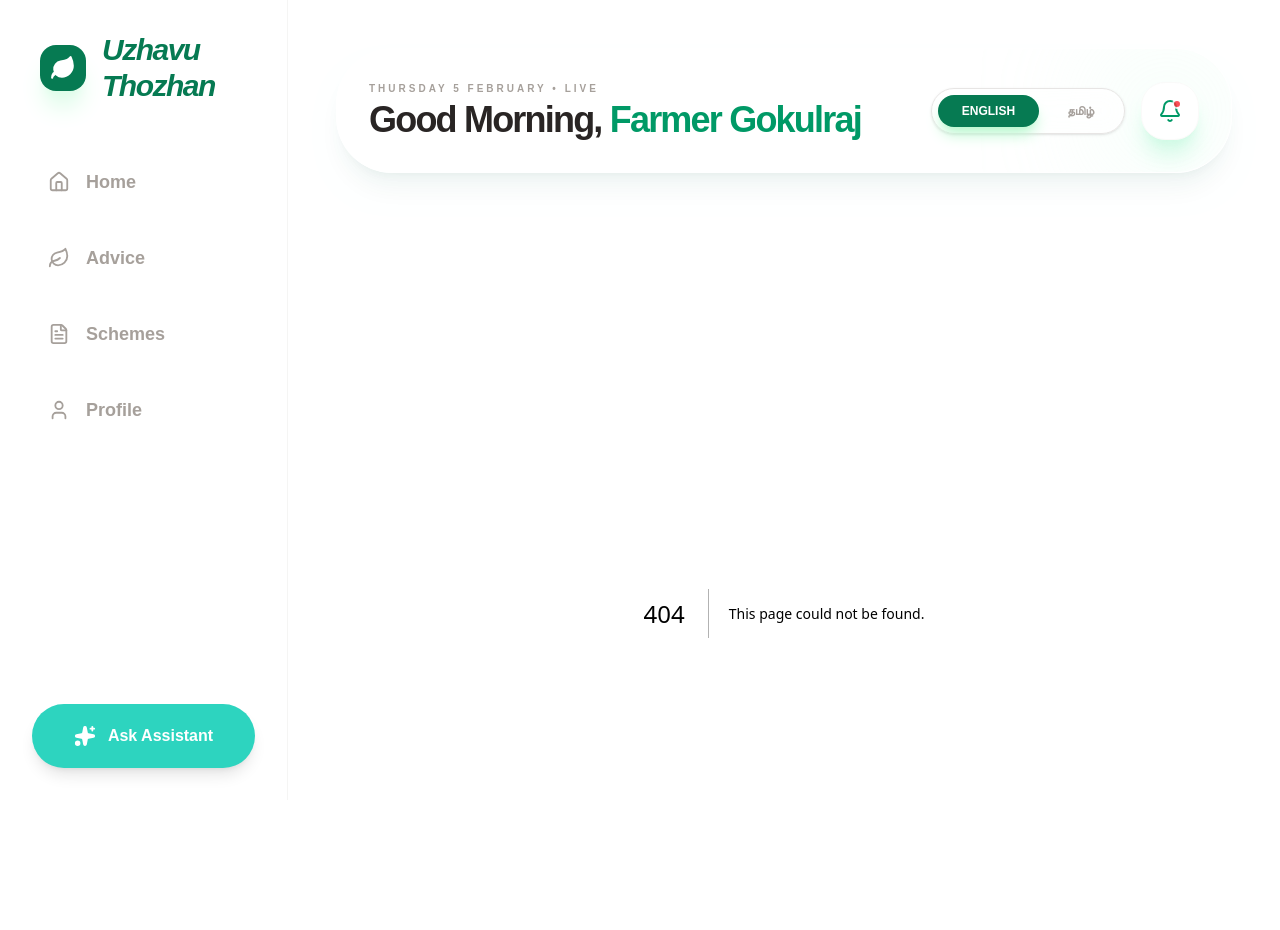
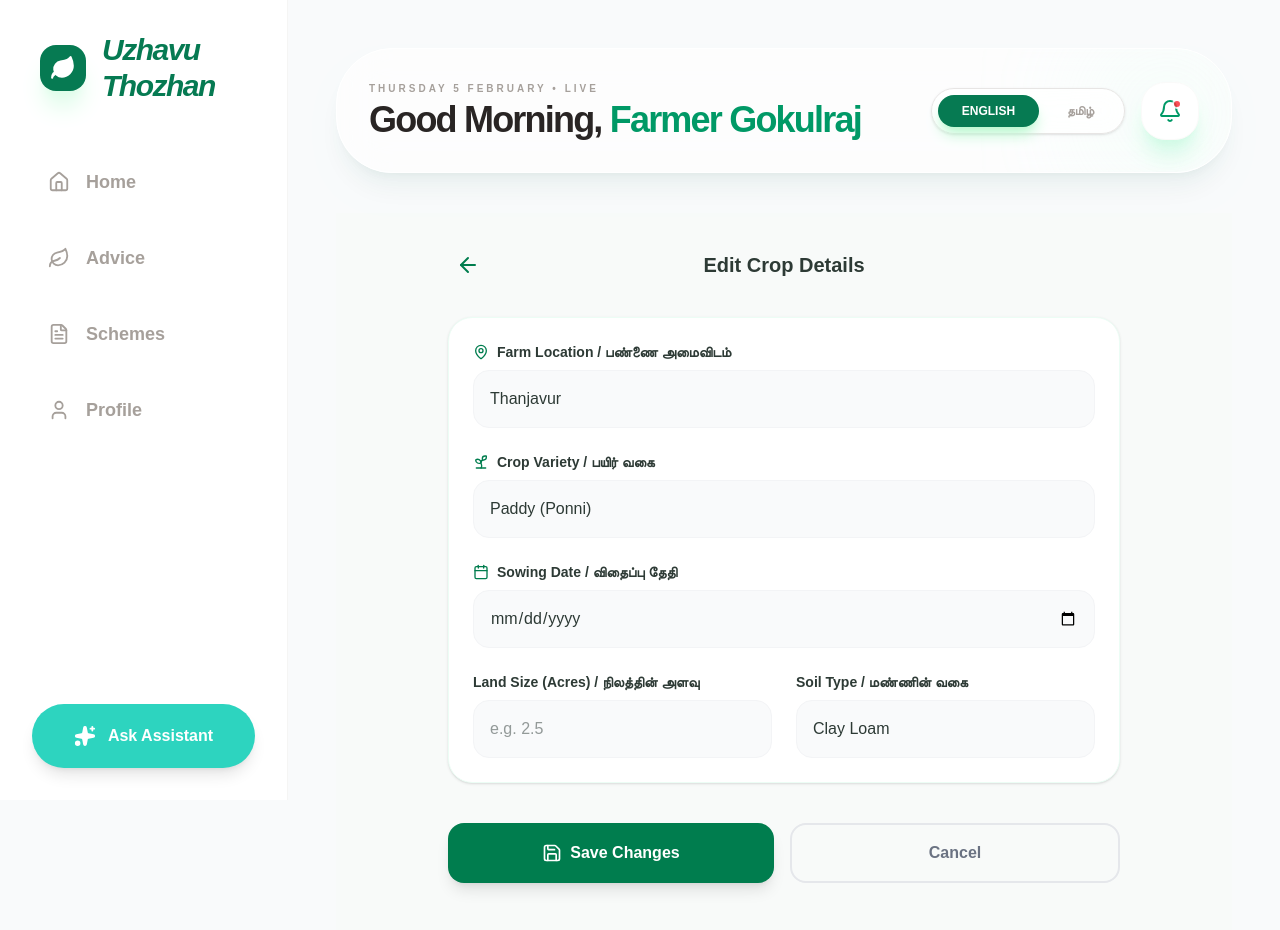
Before and after one commit to Gokulrajcse1/uzhavu-thozhan, a Next.js app: page /editcropinfo in a window 1280 px wide. Before the commit this address had no page. Shown: the top 930 px of the page. Built offline with nearby package versions, Linux system fonts and the light colour scheme.

Commit message:
edit crop info file created and the path updated in the home page (dasboard)

```diff
--- a/app/dashboard/page.tsx
+++ b/app/dashboard/page.tsx
@@ -12,6 +12,7 @@ export default function DashboardPage() {
   const goToSchemes = () => router.push('/schemes');
   const goToSensors = () => router.push('/sensors');
   const gotoWeather =() => router.push('weather');
+  const goToEditCrop = () => router.push('/editcropinfo');
   return (
     <div className="min-h-screen bg-[#F4F7F5] p-4 md:p-8 space-y-8 pb-20">
 
@@ -26,7 +27,9 @@ export default function DashboardPage() {
             <h2 className="text-xl font-bold text-stone-800">paddy • Thanjavur</h2>
           </div>
         </div>
-        <button className="flex items-center gap-2 bg-green-50 text-[#067A52] px-5 py-2 rounded-full font-bold hover:bg-green-100 transition-colors">
+        <button
+         onClick={goToEditCrop}
+        className="flex items-center gap-2 bg-green-50 text-[#067A52] px-5 py-2 rounded-full font-bold hover:bg-green-100 transition-colors">
           <Edit3 size={18} /> Edit
         </button>
       </div>
--- /dev/null
+++ b/app/editcropinfo/page.tsx
@@ -0,0 +1,109 @@
+import React from 'react';
+import { ArrowLeft, Save, MapPin, Sprout, Calendar, } from 'lucide-react';
+import Link from 'next/link';
+
+export default function EditCropPage() {
+  return (
+    <div className="min-h-screen bg-[#F8FAF9] p-4 md:p-8 font-sans text-[#2D3A35]">
+      {/* Header */}
+      <div className="max-w-2xl mx-auto flex items-center justify-between mb-8">
+        <Link href="/dashboard" className="p-2 hover:bg-white rounded-full transition-colors">
+          <ArrowLeft className="w-6 h-6 text-[#007D4E]" />
+        </Link>
+        <h1 className="text-xl font-bold">Edit Crop Details</h1>
+        <div className="w-10" />
+      </div>
+
+      <div className="max-w-2xl mx-auto space-y-6">
+        <div className="bg-white rounded-3xl p-6 shadow-sm border border-emerald-50">
+
+          <div className="space-y-6">
+
+            {/* Location Selection */}
+            <div className="flex flex-col gap-2">
+              <label htmlFor="location" className="flex items-center gap-2 text-sm font-semibold text-[#2D3A35]">
+                <MapPin className="w-4 h-4 text-[#007D4E]" /> Farm Location / பண்ணை அமைவிடம்
+              </label>
+              <select
+                id="location"
+                className="w-full p-4 bg-gray-50 border border-gray-100 rounded-2xl focus:ring-2 focus:ring-[#007D4E] outline-none appearance-none"
+              >
+                <option value="thanjavur">Thanjavur</option>
+                <option value="madurai">Madurai</option>
+                <option value="trichy">Trichy</option>
+              </select>
+            </div>
+
+            {/* Crop Variety */}
+            <div className="flex flex-col gap-2">
+              <label htmlFor="crop-type" className="flex items-center gap-2 text-sm font-semibold text-[#2D3A35]">
+                <Sprout className="w-4 h-4 text-[#007D4E]" /> Crop Variety / பயிர் வகை
+              </label>
+              <input
+                id="crop-type"
+                type="text"
+                defaultValue="Paddy (Ponni)"
+                className="w-full p-4 bg-gray-50 border border-gray-100 rounded-2xl focus:ring-2 focus:ring-[#007D4E] outline-none"
+                placeholder="Enter crop name"
+              />
+            </div>
+
+            {/* Sowing Date */}
+            <div className="flex flex-col gap-2">
+              <label htmlFor="sowing-date" className="flex items-center gap-2 text-sm font-semibold text-[#2D3A35]">
+                <Calendar className="w-4 h-4 text-[#007D4E]" /> Sowing Date / விதைப்பு தேதி
+              </label>
+              <input
+                id="sowing-date"
+                type="date"
+                className="w-full p-4 bg-gray-50 border border-gray-100 rounded-2xl focus:ring-2 focus:ring-[#007D4E] outline-none"
+              />
+            </div>
+
+            {/* Farm Size & Soil Type Grid */}
+            <div className="grid grid-cols-1 md:grid-cols-2 gap-6">
+              <div className="flex flex-col gap-2">
+                <label htmlFor="land-size" className="text-sm font-semibold text-[#2D3A35]">
+                  Land Size (Acres) / நிலத்தின் அளவு
+                </label>
+                <input
+                  id="land-size"
+                  type="number"
+                  step="0.1"
+                  placeholder="e.g. 2.5"
+                  className="w-full p-4 bg-gray-50 border border-gray-100 rounded-2xl focus:ring-2 focus:ring-[#007D4E] outline-none"
+                />
+              </div>
+
+              <div className="flex flex-col gap-2">
+                <label htmlFor="soil-type" className="text-sm font-semibold text-[#2D3A35]">
+                  Soil Type / மண்ணின் வகை
+                </label>
+                <select
+                  id="soil-type"
+                  className="w-full p-4 bg-gray-50 border border-gray-100 rounded-2xl focus:ring-2 focus:ring-[#007D4E] outline-none appearance-none"
+                >
+                  <option value="clay">Clay Loam</option>
+                  <option value="alluvial">Alluvial</option>
+                  <option value="red">Red Soil</option>
+                </select>
+              </div>
+            </div>
+
+          </div>
+        </div>
+
+        {/* Action Buttons */}
+        <div className="flex flex-col md:flex-row gap-4 pt-4">
+          <button className="flex-1 py-4 bg-[#007D4E] text-white rounded-2xl font-bold flex items-center justify-center gap-2 shadow-lg hover:bg-[#006640] transition-all">
+            <Save className="w-5 h-5" />
+            Save Changes
+          </button>
+          <Link href="/dashboard" className="flex-1 py-4 text-center border-2 border-gray-200 rounded-2xl font-bold text-gray-500 hover:bg-gray-50 transition-colors">
+            Cancel
+          </Link>
+        </div>
+      </div>
+    </div>
+  );
+}
```
